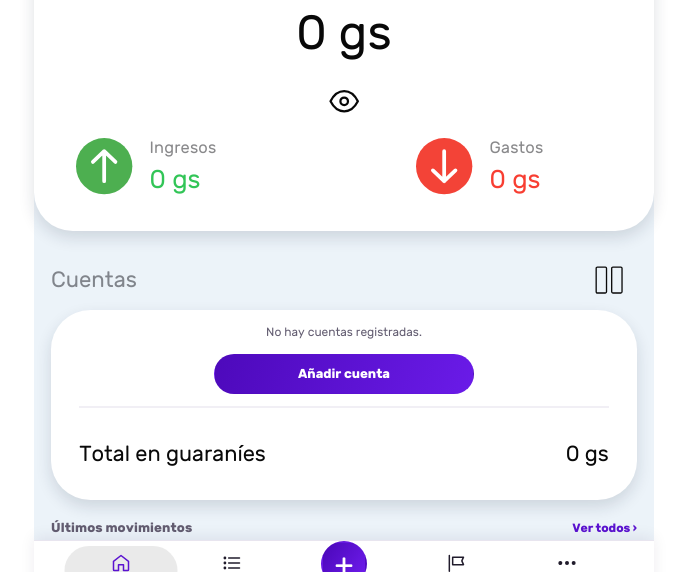
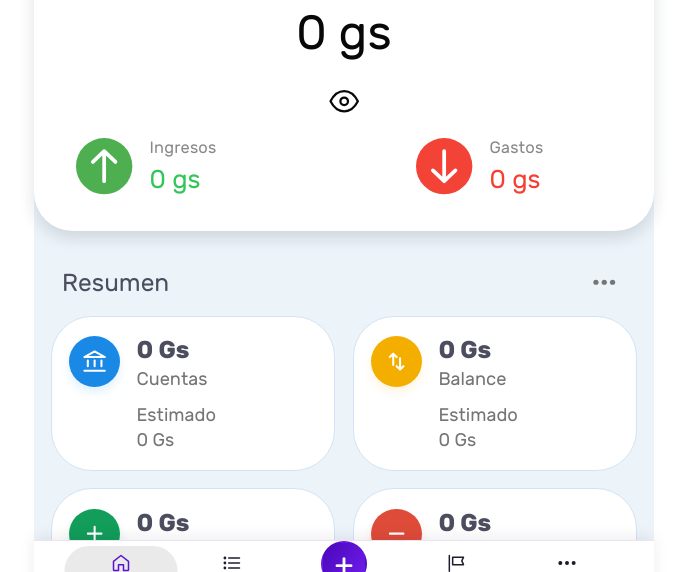
Before and after one commit to cornelonad99/minhas-financas, a plain HTML site: page index.html in a window 1280 px wide. Shown: the part 194-766 px from the top of the page, without its empty margins (296-983 px from the left). Drawn offline with Linux system fonts and the light colour scheme.

Commit message:
Add files via upload

```diff
--- a/index.html
+++ b/index.html
@@ -1086,6 +1086,80 @@ html[data-section="movimentos"] .quick-close { background: var(--tx-color) }
 .sr-only { position: absolute; width: 1px; height: 1px; padding: 0; margin: -1px; overflow: hidden; clip-path: inset(50%); white-space: nowrap; border: 0 }
 .fx-quote { margin: 0; padding: 8px 0 12px; color: var(--muted); font-size: 11px; line-height: 1.45; overflow-wrap: anywhere }
 .fx-quote a { color: inherit; text-underline-offset: 2px }
+.home-summary {
+  --summary-card-border: #d3e3f6;
+  --summary-card-ink: #4c4d5e;
+  --summary-card-muted: #757575;
+  margin-inline: calc(2.73cqw - 15px);
+}
+html[data-theme="dark"] .home-summary {
+  --summary-card-border: var(--line);
+  --summary-card-ink: var(--ink);
+  --summary-card-muted: var(--muted);
+}
+.home-summary-header { display: flex; align-items: center; justify-content: space-between; margin: 0 1.8cqw 2.8cqw }
+.home-summary-header h2 { color: var(--summary-card-ink); font-size: 3.96cqw; font-weight: 400 }
+.home-summary-options { position: relative; color: var(--summary-card-muted) }
+.home-summary-options summary { display: grid; place-items: center; width: 44px; min-height: 32px; list-style: none; cursor: pointer }
+.home-summary-options summary::-webkit-details-marker { display: none }
+.home-summary-options svg { width: 4.6cqw; height: 4.6cqw }
+.home-summary-options p {
+  position: absolute;
+  inset-inline-end: 0;
+  z-index: 1;
+  width: min(75cqw, 255px);
+  padding: 12px;
+  border: 1px solid var(--summary-card-border);
+  border-radius: 14px;
+  box-shadow: var(--shadow);
+  background: var(--surface);
+  font-size: 12px;
+  line-height: 1.4;
+}
+.home-summary-grid { display: grid; grid-template-columns: repeat(2,minmax(0,1fr)); gap: 2.83cqw }
+.home-summary-card {
+  display: grid;
+  grid-template-columns: 8.2cqw minmax(0,1fr);
+  align-items: start;
+  gap: 2.7cqw;
+  min-height: 24.3cqw;
+  padding: 3.1cqw 2.75cqw 2.8cqw;
+  border: 1px solid var(--summary-card-border);
+  border-radius: 6.55cqw;
+  background: var(--surface);
+}
+.home-summary-card .summary-icon {
+  display: grid;
+  place-items: center;
+  width: 8.2cqw;
+  height: 8.2cqw;
+  border-radius: 50%;
+  color: #fff;
+  background: var(--summary-icon-color);
+  box-shadow: 0 .9cqw 1.55cqw color-mix(in srgb,var(--summary-icon-color),transparent 88%);
+}
+.summary-icon svg { width: 4.4cqw; height: 4.4cqw }
+.summary-icon.accounts { --summary-icon-color: #1989e5 }
+.summary-icon.balance { --summary-icon-color: #f4ae00 }
+.summary-icon.income { --summary-icon-color: #129d5a }
+.summary-icon.expense { --summary-icon-color: #df4b39 }
+.home-summary-card strong {
+  display: block;
+  color: var(--summary-card-ink);
+  font-size: 3.93cqw;
+  line-height: 1.15;
+  font-weight: 650;
+  overflow-wrap: anywhere;
+}
+.home-summary-card h3, .home-summary-card p {
+  color: var(--summary-card-muted);
+  font-size: 2.95cqw;
+  font-weight: 400;
+  line-height: 1.35;
+}
+.home-summary-card h3 { margin: .36cqw 0 1.9cqw }
+.home-summary-card p { overflow-wrap: anywhere }
+.home-summary-card p span { display: block }
 </style></head><body>
 
 <main>
@@ -1115,6 +1189,15 @@ html[data-section="movimentos"] .quick-close { background: var(--tx-color) }
     </div>
   </div>
   <div class="screen-body home-body">
+    <section class="home-summary" aria-labelledby="homeSummaryTitle">
+      <div class="home-summary-header"><h2 id="homeSummaryTitle">Resumen</h2>
+        <details class="home-summary-options">
+          <summary aria-label="Cómo se calcula el resumen"><svg viewBox="0 0 24 24" fill="currentColor" aria-hidden="true"><circle cx="5" cy="12" r="2.2"/><circle cx="12" cy="12" r="2.2"/><circle cx="19" cy="12" r="2.2"/></svg></summary>
+          <p>Balance es la diferencia entre ingresos y gastos del mes. Los importes estimados incluyen los movimientos pendientes del mes seleccionado.</p>
+        </details>
+      </div>
+      <div id="homeSummaryGrid" class="home-summary-grid"></div>
+    </section>
     <section class="home-accounts" aria-labelledby="home-accounts-title">
       <div class="home-accounts-heading">
         <h2 id="home-accounts-title">Cuentas</h2>
@@ -1465,6 +1548,35 @@ function monthlyTotals(month,currency) {
   expense: expenses.reduce((sum,t)=>sum+t.amount,0)
  };
 }
+const homeSummaryCards = [
+ ['accounts','Cuentas','<path d="M3 8 12 3l9 5H3m0 12h18M6 11v5m6-5v5m6-5v5"/>'],
+ ['balance','Balance','<path d="M9 15V5m-3 3 3-3 3 3m3 1v10m-3-3 3 3 3-3"/>'],
+ ['income','Ingresos','<path d="M12 6v12M6 12h12"/>'],
+ ['expense','Gastos','<path d="M6 12h12"/>']
+];
+
+function renderHomeSummary(month,currency,totals,isTotal) {
+ const pending={income:0,expense:0};
+ for(const tx of db.transactions){
+  if(isRealized(tx)||!tx.date.startsWith(month)||!Object.hasOwn(pending,tx.type))continue;
+  const code=account(tx.accountId)?.currency;
+  if(!code||(!isTotal&&code!==currency))continue;
+  const rate=code===currency?1:guaraniRate(code);
+  if(rate)pending[tx.type]+=Number(tx.amount)*rate;
+ }
+ const net=totals.income-totals.expense;
+ const pendingNet=pending.income-pending.expense;
+ const actual=[totals.balance,net,totals.income,totals.expense];
+ const projected=[totals.balance+pendingNet,net+pendingNet,totals.income+pending.income,totals.expense+pending.expense];
+ const format=amount=>overviewAmountsHidden?'••••••':overviewAmount(amount,currency).replace(/ gs$/,' Gs');
+ const estimateLabel=totals.partial?'Estimado parcial':'Estimado';
+ $('homeSummaryGrid').innerHTML=homeSummaryCards.map(([kind,label,path],index)=>`
+  <article class="home-summary-card">
+   <span class="summary-icon ${kind}"><svg viewBox="0 0 24 24" fill="none" stroke="currentColor" stroke-width="1.8" stroke-linecap="round" stroke-linejoin="round" aria-hidden="true">${path}</svg></span>
+   <div><strong>${format(actual[index])}</strong><h3>${label}</h3><p>${estimateLabel}<span>${format(projected[index])}</span></p></div>
+  </article>`).join('');
+}
+
 function categoryBreakdown(totals,currency) {
  if (!totals.expenses.length) return '<div class="empty"><span class="empty-icon" aria-hidden="true">◷</span>No hay gastos este mes.</div>';
  const groups = new Map();
@@ -1742,6 +1854,7 @@ function render() {
  const totals=monthlyTotals(month,currency);
  const overview=allCurrencies?consolidatedTotals(month,totals):totals;
  renderOverview(overview,currency);
+ renderHomeSummary(month,currency,overview,allCurrencies);
 
  const visibleAccounts=allCurrencies?db.accounts:db.accounts.filter(a=>a.currency===currency);
  $('homeAccounts').innerHTML=visibleAccounts.length?visibleAccounts.map(homeAccountRow).join('')
```
